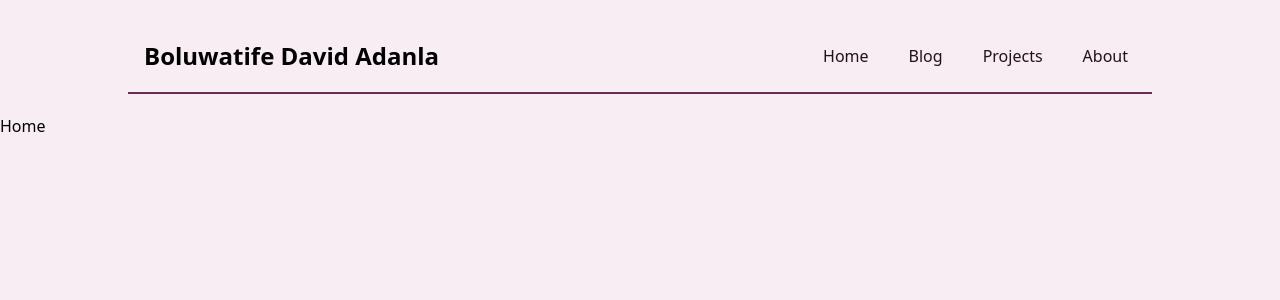
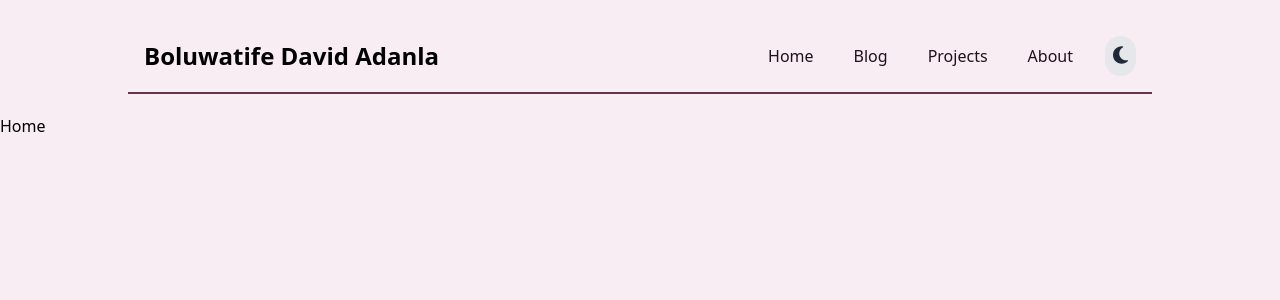
Before and after one commit to BOLUWATIFE-DAVID-ADANLA/boluwatifes-portfolio-app, a React (Vite) app: page / in a window 1280 px wide. Shown: the top 300 px of the page. Built offline with nearby package versions, Linux system fonts and the light colour scheme.

Commit message:
optimised for light and dark mode

```diff
--- a/index.html
+++ b/index.html
@@ -1,12 +1,23 @@
 <!doctype html>
-<html lang="en">
+<html lang="en" data-theme="dark">
   <head>
     <meta charset="UTF-8" />
     <link rel="icon" type="image/svg+xml" href="/vite.svg" />
     <meta name="viewport" content="width=device-width, initial-scale=1.0" />
     <title>Vite + React</title>
+    <script>
+      // Detect user preference and set theme before rendering
+      (function () {
+        const theme = localStorage.getItem("theme");
+        if (theme) {
+          document.documentElement.setAttribute("data-theme", theme);
+        } else if (window.matchMedia("(prefers-color-scheme: dark)").matches) {
+          document.documentElement.setAttribute("data-theme", "dark");
+        }
+      })();
+    </script>
   </head>
-  <body class = 'bg-Background' >
+  <body  class="bg-Background dark:bg-DBackground">
     <div id="root"></div>
     <script type="module" src="/src/main.jsx"></script>
   </body>
--- a/src/components/DynamicIcon.jsx
+++ /dev/null
@@ -1,11 +0,0 @@
-import { FontAwesomeIcon } from '@fortawesome/react-fontawesome'
-import React from 'react'
-
-const DynamicIcon = ({icon}) => {
-  return (
-   <FontAwesomeIcon icon={icon} className="text-gray-600 text-3xl hover:text-black" />
-
-  )
-}
-
-export default DynamicIcon
--- /dev/null
+++ b/src/components/ThemeToggle.jsx
@@ -0,0 +1,30 @@
+import { useState, useEffect } from "react";
+import { FontAwesomeIcon } from "@fortawesome/react-fontawesome";
+import { faSun, faMoon } from "@fortawesome/free-solid-svg-icons";
+
+const ThemeToggle = () => {
+  const [theme, setTheme] = useState(
+    localStorage.getItem("theme") || "system"
+  );
+
+  useEffect(() => {
+    if (theme === "dark") {
+      document.documentElement.setAttribute("data-theme", "dark");
+      localStorage.setItem("theme", "dark");
+    } else {
+      document.documentElement.setAttribute("data-theme", "light");
+      localStorage.setItem("theme", "light");
+    }
+  }, [theme]);
+
+  return (
+    <button
+      onClick={() => setTheme(theme === "dark" ? "light" : "dark")}
+      className="p-2 rounded-full bg-gray-200 dark:bg-gray-800 text-gray-800 dark:text-white transition-all"
+    >
+      <FontAwesomeIcon icon={theme === "dark" ? faSun : faMoon} className="text-xl" />
+    </button>
+  );
+};
+
+export default ThemeToggle;
--- a/src/components/mobileNavbar.jsx
+++ /dev/null
@@ -1,11 +0,0 @@
-import React from 'react'
-
-const mobileNavbar = () => {
-  return (
-    <div>
-
-    </div>
-  )
-}
-
-export default mobileNavbar
--- a/src/components/navbar.jsx
+++ b/src/components/navbar.jsx
@@ -3,11 +3,13 @@ import AppPages from "../data/app_pages";
 import appText from "../data/appText";
 import HanburgerIcon from "./HanburgerIcon";
 import Closebuttonicon from "./Closebuttonicon";
+import { faMoon } from "@fortawesome/free-regular-svg-icons";
+import ThemeToggle from "./ThemeToggle";
 const Navbar = () => {
   const [isOpen, setIsOpen] = useState(false);
   return (
     <nav>
-      <div className=" flex justify-between px-[16px] my-[20px] items-center md:max-w-2xl xl:max-w-5xl mx-auto py-4 sm:border-0 md:border-b-2 md:border-Primary">
+      <div className=" flex justify-between px-[16px] my-[20px] items-center md:max-w-2xl xl:max-w-5xl mx-auto py-4 sm:border-0 md:border-b-2 md:border-Primary ">
         <div className="  text-[16px] md:text-2xl font-serif font-semibold">
           {appText.author}
         </div>
@@ -15,6 +17,7 @@ const Navbar = () => {
         <HanburgerIcon onClick={() => setIsOpen(!isOpen)} />
 
         {/* this is the desktop view of the nav items  */}
+        <div className="flex space-x-6 items-center ">
           <div className="  hidden md:flex   space-x-6 ">
             {AppPages.map((link, index) => (
               <a
@@ -24,6 +27,8 @@ const Navbar = () => {
                 {link.title}
               </a>
             ))}
+          </div>
+          <ThemeToggle />
         </div>
       </div>
 
--- a/src/index.css
+++ b/src/index.css
@@ -1,5 +1,6 @@
 @import "tailwindcss";
 
+@custom-variant dark (&:where([data-theme=dark], [data-theme=dark] *));
 
 @theme{
    --font-*: initial;
@@ -11,6 +12,12 @@
    --color-Secondary: #ceca92;
    --color-Accent: #7aac4d;
 
+   /* dark theme colors  */
+   --color-DText: #efdce6;
+   --color-DBackground: #12080e;
+   --color-DPrimary: #cf96b3;
+   --color-DSecondary: #6d6931;
+   --color-DAccent: #7fb253;
 
 
 }
```
Lines whose indentation alone changed are shown as unchanged.
